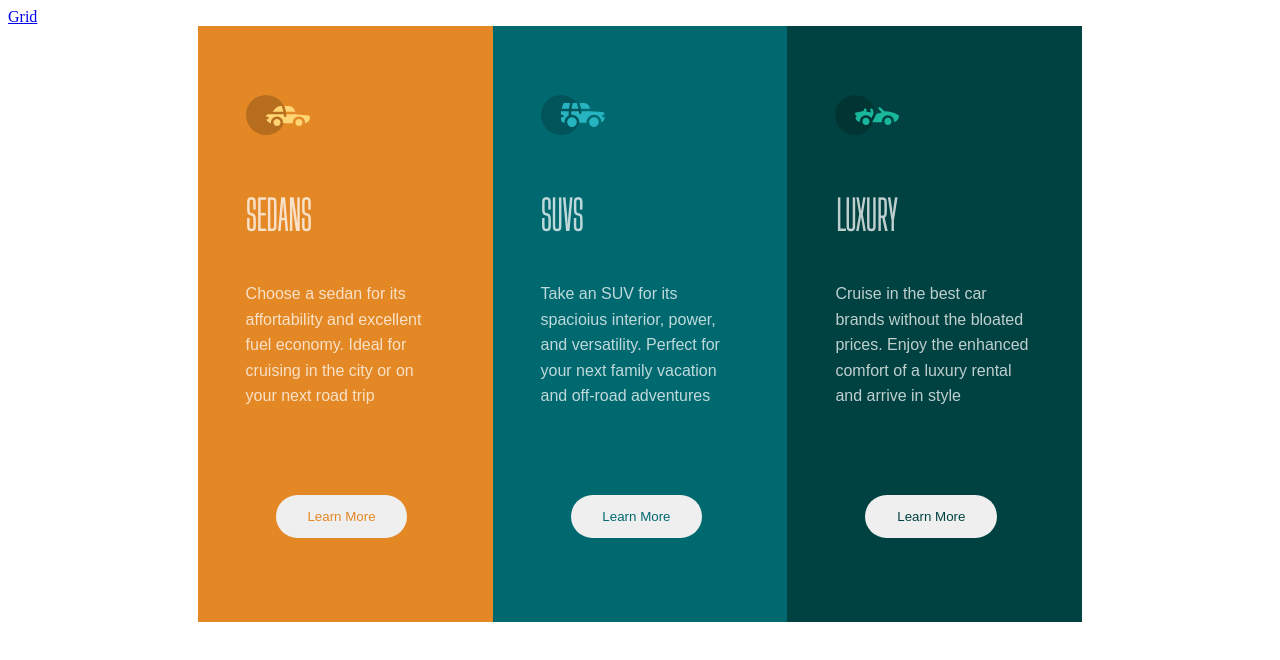
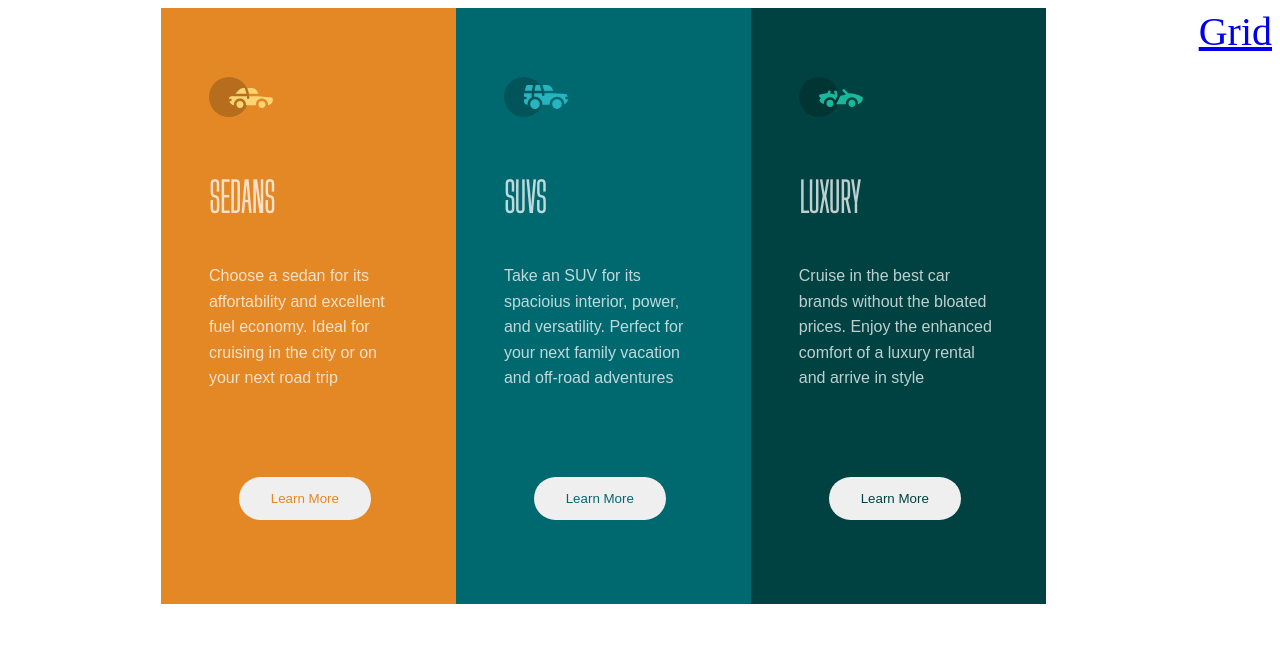
Before and after one commit to Emmzyleez/Emmzyleez.github.io, a plain HTML site: page index.html in a window 1280 px wide. Drawn offline with Linux system fonts and the light colour scheme.

Commit message:
Update style.css

```diff
--- a/style.css
+++ b/style.css
@@ -25,6 +25,15 @@ h2 {
     font-weight: 700;
     color: hsla(0, 0%, 100%, 0.75);
     font-size: 40px;
+}
+
+a{
+    float: right;
+    font-size: 40px;
+}
+
+a:hover{
+    color: red;
 }
 
 #button1{
```
